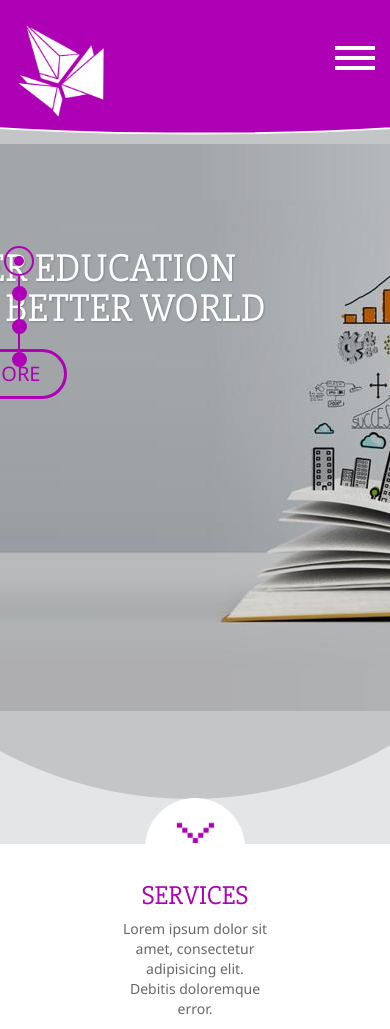
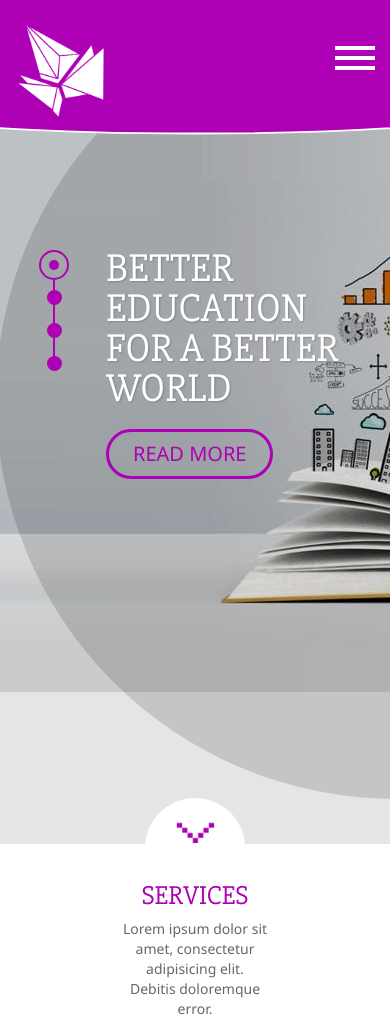
Before and after one commit to bnassre/papillon, a PHP site: page /services.php in a window 390 px wide; the page is wider, and only the part inside the window is pictured. Shown: the top 1029 px of that part. Run offline with PHP 8.4, Linux system fonts and the light colour scheme.

Commit message:
slider responsive

```diff
--- a/services.php
+++ b/services.php
@@ -3,7 +3,7 @@
 <head>
 	<meta charset="UTF-8">
 	<title>Papillon</title>
-
+    <meta name="viewport" content="width=device-width, initial-scale=1.0">
 	<link rel="stylesheet" type="text/css" href="./bower_components/semantic/dist/semantic.min.css">
 	<link rel="stylesheet" type="text/css" href="./stylesheets/css/main.css">
 	<link rel="stylesheet" type="text/css" href="./stylesheets/css/services.css">
--- a/stylesheets/css/main.css
+++ b/stylesheets/css/main.css
@@ -373,6 +373,18 @@ header {
     position: absolute;
     top: 152px;
     width: 100%; }
+  #slider .slide img {
+    left: -160px;
+    top: -74px; }
+  #slider .slide .text {
+    width: 600px;
+    left: -4px; }
+  #slider .slide .text span {
+    min-width: 650px;
+    max-width: 650px; }
+  #slider .ui.container .navigation {
+    margin-top: 40px;
+    margin-left: 35px; }
   .ui.vertical.segment.open {
     height: 330px; }
   #quote p {
--- a/stylesheets/css/services.css
+++ b/stylesheets/css/services.css
@@ -95,3 +95,7 @@
       transition: all 0.3s linear; }
       .services .overlay .close:hover {
         transform: rotate(360deg); }
+
+@media screen and (max-width: 767px) {
+  .services .overlay {
+    padding: 100px 30px; } }
--- a/stylesheets/sass/main.scss
+++ b/stylesheets/sass/main.scss
@@ -546,7 +546,27 @@ header {
 	    width: 100%;
 	}
 
-	.ui.vertical.segment.open {
+    #slider .slide img {
+        left: -160px;
+        top: -74px;
+    }
+
+    #slider .slide .text {
+        width: 600px;
+        left: -4px;
+    }
+
+    #slider .slide .text span {
+        min-width: 650px;
+        max-width: 650px;
+    }
+
+    #slider .ui.container .navigation {
+        margin-top: 40px;
+        margin-left: 35px;
+    }
+
+    .ui.vertical.segment.open {
 		height: 330px;
 	}
 
--- a/stylesheets/sass/services.scss
+++ b/stylesheets/sass/services.scss
@@ -151,3 +151,11 @@ $darkgray   : #676767;
     }
 
 }
+
+@media screen and (max-width: 767px) {
+    .services {
+        .overlay {
+             padding: 100px 30px;
+        }
+    }
+}
```
